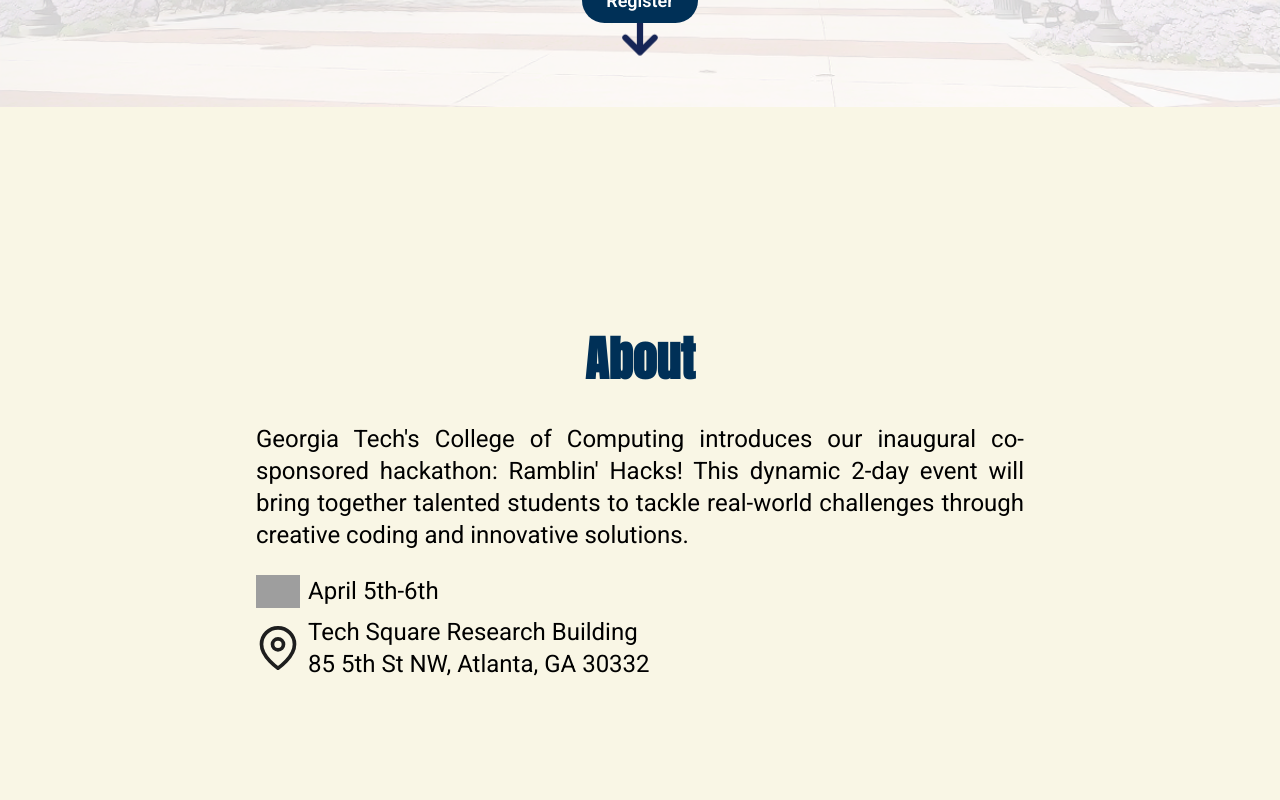
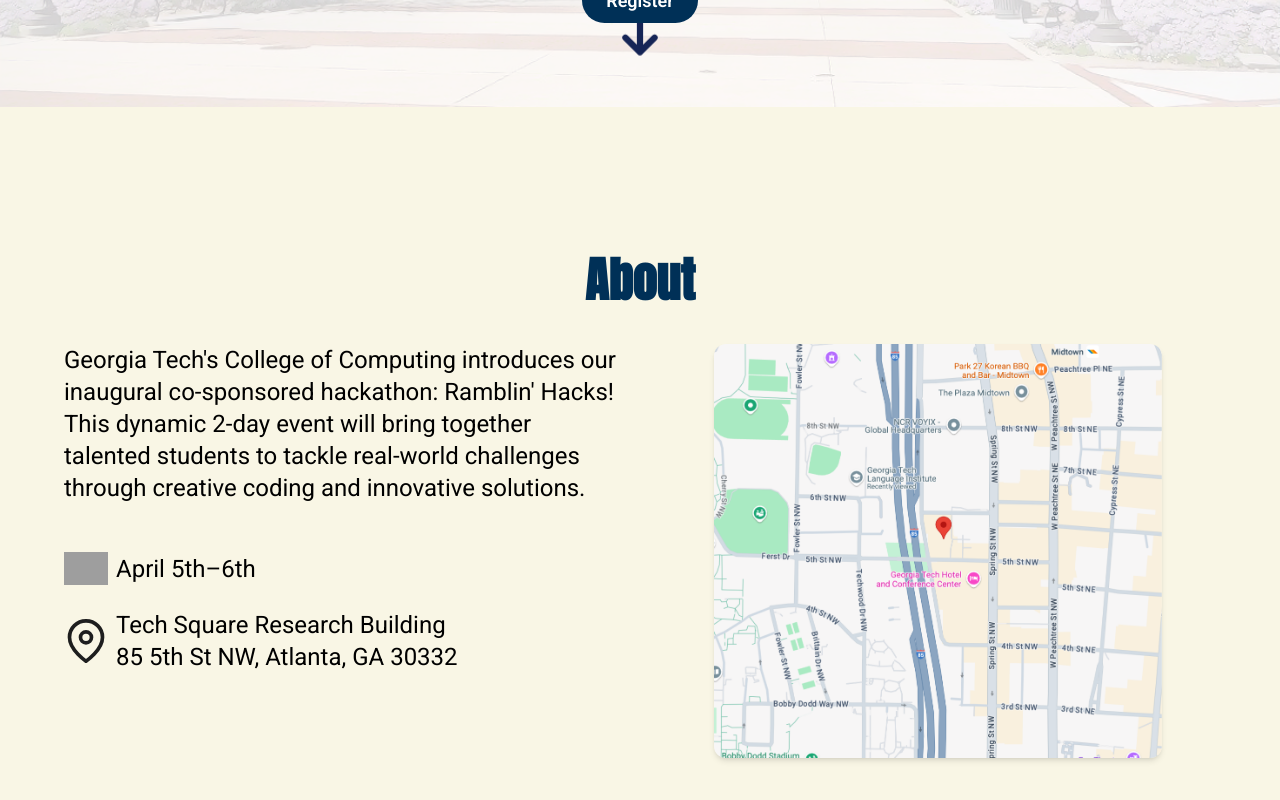
Before and after one commit to gt-webdev/coc-hackathon, a React (Vite) app: page / in a window 1280 px wide. Shown: the part 693-1493 px from the top of the page. Built offline with nearby package versions, Linux system fonts and the light colour scheme; grey boxes are pictures that could not be loaded.

Commit message:
add google maps image

```diff
--- a/src/components/About.jsx
+++ b/src/components/About.jsx
@@ -2,24 +2,65 @@
 import mappin from '../assets/map-pin.svg'
 
 const About = () => {
+  const startDate = new Date('2024-04-05T08:00:00-04:00'); // 8:00 AM EDT
+  const endDate = new Date('2024-04-06T17:15:00-04:00');   // 5:15 PM EDT
+
+  const toGoogleCalendarUTC = (date) => {
+    return date.toISOString().replace(/[-:]|\.\d{3}/g, '');
+  }
+
+  const googleCalendarUrl = `https://calendar.google.com/calendar/render?action=TEMPLATE&text=Ramblin'+Hacks&location=Tech+Square+Research+Building,+85+5th+St+NW,+Atlanta,+GA+30332&dates=${toGoogleCalendarUTC(startDate)}/${toGoogleCalendarUTC(endDate)}`;
+
   return (
     <section id="about" className="min-h-screen flex items-center justify-center font-[Roboto] py-20 px-8 bg-[#F9F6E5] text-black">
-      <div className="max-w-3xl mx-auto text-center">
-        <h2 className="text-5xl font-bold text-[#003057] font-[Anton]">About</h2>
+      <div className="max-w-6xl w-full">
+
+        <h2 className="text-5xl font-bold text-[#003057] font-[Anton] text-center">About</h2>
         <br />
-        <div className="flex flex-col justify-between">
 
-          <p className="mt-4 text-2xl text-justify">
-            Georgia Tech's College of Computing introduces our inaugural co-sponsored hackathon: Ramblin' Hacks! This dynamic 2-day event will bring together talented students to tackle real-world challenges through creative coding and innovative solutions.
-          </p>
-          <br />
-          <div className="flex flex-row gap-2 items-center">
-              <img src={calendar} alt="calendar icon" className="w-11 h-auto" />
-              <p className="text-2xl text-start">April 5th-6th</p>
+        {/*two column layout*/}
+        <div className="flex flex-col lg:flex-row items-start gap-10 mt-4">
+
+          {/* Left: text */}
+          <div className="flex-1">
+            <p className="text-2xl text-left">
+              Georgia Tech's College of Computing introduces our inaugural co-sponsored hackathon: Ramblin' Hacks! This dynamic 2-day event will bring together talented students to tackle real-world challenges through creative coding and innovative solutions.
+            </p>
+            <br />
+            <div className="flex flex-row gap-2 items-center mt-6">
+              <a
+                href={googleCalendarUrl}
+                target="_blank"
+                rel="noopener noreferrer"
+              >
+                <img src={calendar} alt="calendar icon" className="w-11 h-auto" />
+              </a>
+              <p className="text-2xl text-start">April 5th–6th</p>
+            </div>
+
+            <br />
+            <div className="flex flex-row gap-2 items-center">
+              <a
+                href="https://www.google.com/maps/search/?api=1&query=Tech+Square+Research+Building,+85+5th+St+NW,+Atlanta,+GA+30332"
+                target="_blank"
+                rel="noopener noreferrer"
+              >
+                <img src={mappin} alt="map pin icon" className="w-11 h-auto cursor-pointer" />
+              </a>
+              <p className="text-2xl text-start">
+                Tech Square Research Building <br />
+                85 5th St NW, Atlanta, GA 30332
+              </p>
+            </div>
           </div>
-          <div className="flex flex-row gap-2 items-center mt-2">
-              <img src={mappin} alt="map pin icon" className="w-11 h-auto" />
-              <p className="text-2xl text-start">Tech Square Research Building <br/>85 5th St NW, Atlanta, GA 30332</p>
+
+          {/* Right: google maps image */}
+          <div className="flex-1 flex justify-center">
+            <img
+              src="/images/google-maps-location.png"
+              alt="Google Maps location"
+              className="w-full max-w-md rounded-xl shadow-md"
+            />
           </div>
         </div>
       </div>
```
Also changed, not shown: public/images/google-maps-location.png (added).
